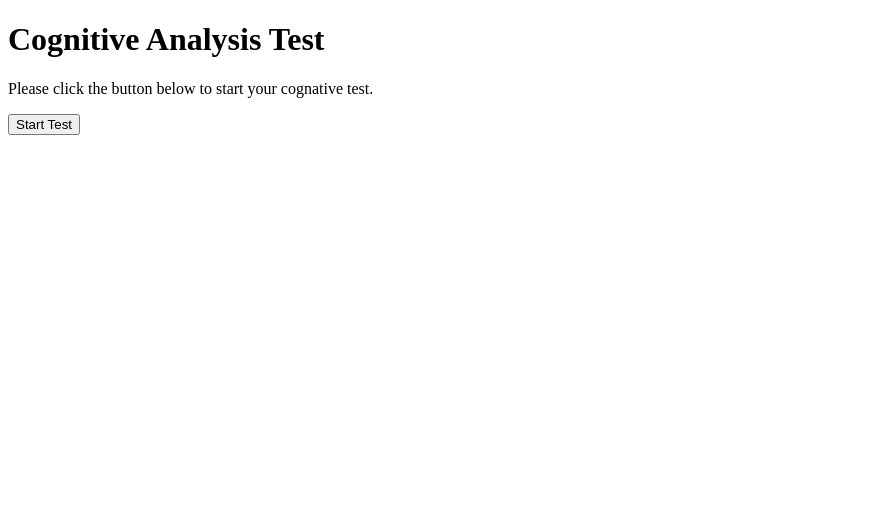
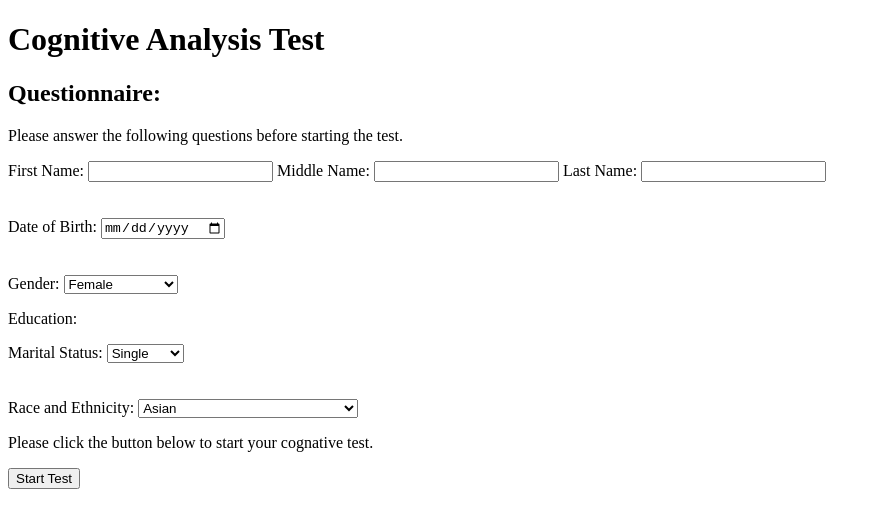
Before and after one commit to Sara-Noor24/HCI_Prototype, a website: page index.html in a window 1280 px wide. Shown: the whole page, without its empty margins (0-881 px from the left). Drawn offline with Linux system fonts and the light colour scheme.

Commit message:
questionnaire

```diff
--- a/index.html
+++ b/index.html
@@ -9,6 +9,56 @@
     <div id="allContent">
         <div id="content">
             <h1>Cognitive Analysis Test</h1>
+            <body>
+                <h2>Questionnaire:</h2>
+                <p>Please answer the following questions before starting the test.</p>
+                <form action="/actionName">
+                    <label for="firstname">First Name:</label>
+                    <input type="text" id="firstname" name="firstname">
+                    <label for="middlename">Middle Name:</label>
+                    <input type="text" id="middlename" name="middlename">
+                    <label for="lastname">Last Name:</label>
+                    <input type="text" id="lastname" name="lastname">
+                </form>
+                <br><br>
+                <form action="/actionBirth">
+                    <label for="birthdate">Date of Birth:</label>
+                    <input type="date" id="birthdate" name="birthdate">
+                </form>
+                <br><br>
+                <form action="/actionGender">
+                    <label for="gender">Gender:</label>
+                    <select name="gender" id="gender">
+                        <option value="Female">Female</option>
+                        <option value="Male">Male</option>
+                        <option value="Nonbinary">Nonbinary</option>
+                        <option value="Rather">Rather Not Say</option>
+                    </select>
+                </form>
+                <p>Education:</p>
+                <form action="/actionMarital">
+                    <label for="maritalStatus">Marital Status:</label>
+                    <select name="maritalStatus" id="maritalStatus">
+                        <option value="single">Single</option>
+                        <option value="married">Married</option>
+                        <option value="divorced">Divorced</option>
+                        <option value="widowed">Widowed</option>
+                        <option value="other">Other</option>
+                    </select>
+                </form>
+                <br><br>
+                <form action="/actionRace">
+                    <label for="race">Race and Ethnicity:</label>
+                    <select name-="race" id="race">
+                        <option value="Asian">Asian</option>
+                        <option value="White">White</option>
+                        <option value="African American">African American</option>
+                        <option value="American Indian or Alaska Native">American Indian or Alaska Native</option>
+                        <option value="Blackother">Black Other</option>
+                        <option value="Hispanic">Hispanic/Latino</option>
+                    </select>
+                </form>
+            </body>
             <p>Please click the button below to start your cognative test.</p>
 
             <button id="startTestButton">Start Test</button>
```
